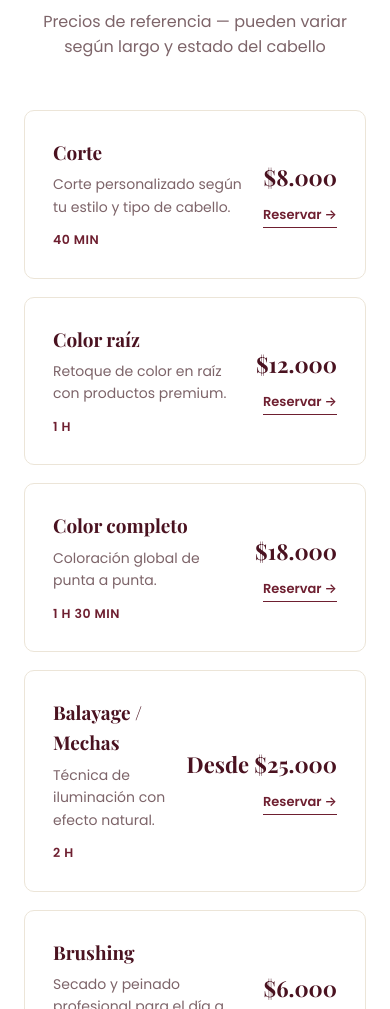
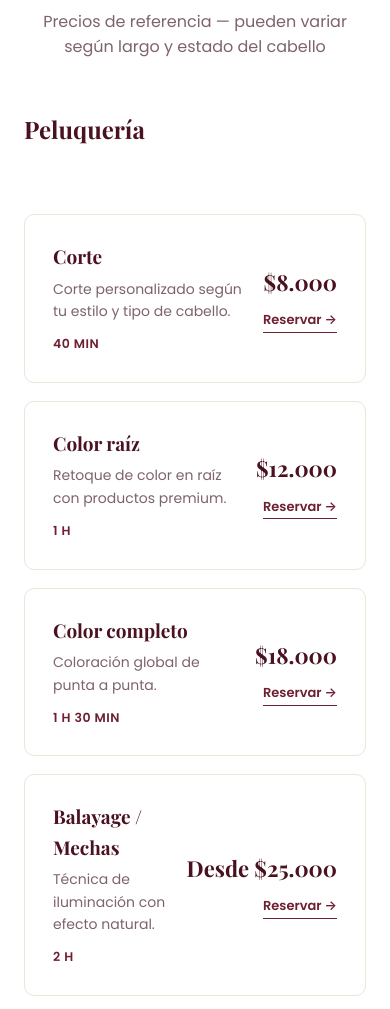
Before and after one commit to jjonathanluna01-oss/halo-salon, a plain HTML site: page index.html in a window 390 px wide. Shown: the part 3256-4265 px from the top of the page. Drawn offline with nearby package versions, Linux system fonts and the light colour scheme.

Commit message:
Add real contact info and a Manicura services section
Update WhatsApp number, address and phone to the salon's real data,
and split Servicios into "Peluquería" and "Manicura" groups since the
salon offers both. Manicura prices are placeholders pending real values.

```diff
--- a/script.js
+++ b/script.js
@@ -18,11 +18,11 @@ const CONFIG = {
   // ⚠️ IMPORTANTE: reemplazar por el número real de WhatsApp de la peluquera.
   // Formato: código de país + código de área + número, SIN espacios, SIN "+", SIN 0 ni 15.
   // Ejemplo Argentina (Córdoba, cel): 549351XXXXXXX
-  whatsappNumber: "5493511234567",
+  whatsappNumber: "5491158946455",
 
   // Datos de contacto (footer)
-  address: "Calle Falsa 123, Córdoba, Argentina",
-  phoneDisplay: "+54 9 351 123-4567",
+  address: "Coronel Charlone 1155, San Miguel, Buenos Aires, Argentina",
+  phoneDisplay: "+54 9 11 5894-6455",
   email: "hola@halosalon.com",
 
   // Redes sociales (dejar "" en href para ocultar el ícono)
@@ -59,15 +59,21 @@ const CONFIG = {
   ],
 
   // Servicios ofrecidos. El precio es solo texto (podés poner "Desde $X" o un rango).
+  // "category" agrupa los servicios en el sitio (ej: "Peluquería", "Manicura").
   services: [
-    { name: "Corte", description: "Corte personalizado según tu estilo y tipo de cabello.", price: "$8.000", duration: "40 min" },
-    { name: "Color raíz", description: "Retoque de color en raíz con productos premium.", price: "$12.000", duration: "1 h" },
-    { name: "Color completo", description: "Coloración global de punta a punta.", price: "$18.000", duration: "1 h 30 min" },
-    { name: "Balayage / Mechas", description: "Técnica de iluminación con efecto natural.", price: "Desde $25.000", duration: "2 h" },
-    { name: "Brushing", description: "Secado y peinado profesional para el día a día.", price: "$6.000", duration: "30 min" },
-    { name: "Peinado para eventos", description: "Peinados de fiesta, civil o graduación.", price: "Desde $15.000", duration: "1 h" },
-    { name: "Alisado / Keratina", description: "Tratamiento alisador con keratina.", price: "Desde $30.000", duration: "2 h 30 min" },
-    { name: "Tratamiento capilar", description: "Hidratación y reparación profunda.", price: "$10.000", duration: "45 min" },
+    { category: "Peluquería", name: "Corte", description: "Corte personalizado según tu estilo y tipo de cabello.", price: "$8.000", duration: "40 min" },
+    { category: "Peluquería", name: "Color raíz", description: "Retoque de color en raíz con productos premium.", price: "$12.000", duration: "1 h" },
+    { category: "Peluquería", name: "Color completo", description: "Coloración global de punta a punta.", price: "$18.000", duration: "1 h 30 min" },
+    { category: "Peluquería", name: "Balayage / Mechas", description: "Técnica de iluminación con efecto natural.", price: "Desde $25.000", duration: "2 h" },
+    { category: "Peluquería", name: "Brushing", description: "Secado y peinado profesional para el día a día.", price: "$6.000", duration: "30 min" },
+    { category: "Peluquería", name: "Peinado para eventos", description: "Peinados de fiesta, civil o graduación.", price: "Desde $15.000", duration: "1 h" },
+    { category: "Peluquería", name: "Alisado / Keratina", description: "Tratamiento alisador con keratina.", price: "Desde $30.000", duration: "2 h 30 min" },
+    { category: "Peluquería", name: "Tratamiento capilar", description: "Hidratación y reparación profunda.", price: "$10.000", duration: "45 min" },
+    // ⚠️ Precios de manicura a confirmar — reemplazar cuando estén los valores reales.
+    { category: "Manicura", name: "Manicura tradicional", description: "Limado, cutículas e esmaltado clásico.", price: "A confirmar", duration: "40 min" },
+    { category: "Manicura", name: "Semipermanente", description: "Esmaltado de larga duración, alto brillo.", price: "A confirmar", duration: "50 min" },
+    { category: "Manicura", name: "Uñas esculpidas", description: "Extensión de uñas con gel o acrílico.", price: "A confirmar", duration: "1 h 30 min" },
+    { category: "Manicura", name: "Pedicura", description: "Tratamiento completo de pies con esmaltado.", price: "A confirmar", duration: "45 min" },
   ],
 
   // Productos a la venta. La "compra" se hace por consulta directa a WhatsApp.
@@ -177,9 +183,15 @@ function filterGallery(category) {
 /* ---------- Servicios ---------- */
 function renderServices() {
   const wrap = document.getElementById("servicesList");
-  wrap.innerHTML = CONFIG.services
+  const categories = [...new Set(CONFIG.services.map((s) => s.category))];
+
+  wrap.innerHTML = categories
+    .map((cat) => {
+      const cards = CONFIG.services
+        .map((s, i) => ({ ...s, index: i }))
+        .filter((s) => s.category === cat)
         .map(
-      (s, i) => `
+          (s) => `
           <div class="service-card">
             <div class="service-card__info">
               <h3>${s.name}</h3>
@@ -188,10 +200,13 @@ function renderServices() {
             </div>
             <div class="service-card__action">
               <span class="service-card__price">${s.price}</span>
-          <a href="#turnos" class="service-card__book" data-service-index="${i}">Reservar →</a>
+              <a href="#turnos" class="service-card__book" data-service-index="${s.index}">Reservar →</a>
             </div>
           </div>`
         )
+        .join("");
+      return `<h3 class="services__group-title">${cat}</h3><div class="services__group">${cards}</div>`;
+    })
     .join("");
 
   // Al elegir "Reservar" en un servicio, precargar el select del formulario
--- a/styles.css
+++ b/styles.css
@@ -401,6 +401,17 @@ ul { list-style: none; }
 
 /* ===== Servicios ===== */
 .services {
+  display: flex;
+  flex-direction: column;
+  gap: 46px;
+}
+.services__group-title {
+  font-family: var(--font-heading);
+  font-size: 24px;
+  color: var(--dark);
+  margin-bottom: 20px;
+}
+.services__group {
   display: grid;
   grid-template-columns: repeat(2, 1fr);
   gap: 18px;
@@ -749,7 +760,7 @@ ul { list-style: none; }
   .about__image { max-width: 420px; }
   .turnos { grid-template-columns: 1fr; }
   .gallery { grid-template-columns: repeat(3, 1fr); }
-  .services { grid-template-columns: 1fr; }
+  .services__group { grid-template-columns: 1fr; }
   .products { grid-template-columns: repeat(2, 1fr); }
   .footer__inner { grid-template-columns: 1fr 1fr; }
 }
```
Lines whose indentation alone changed are shown as unchanged.
